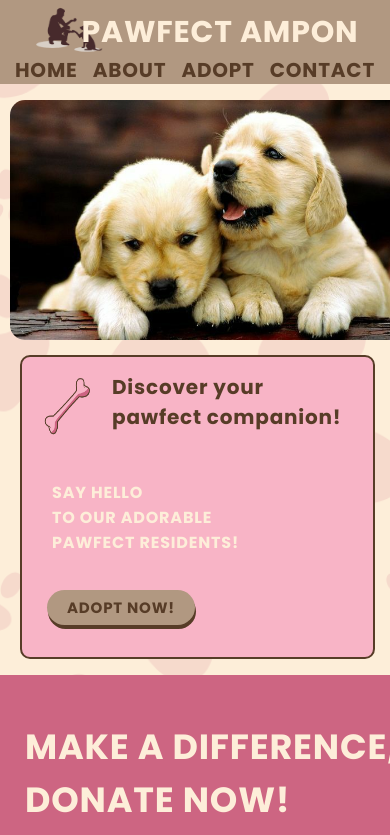
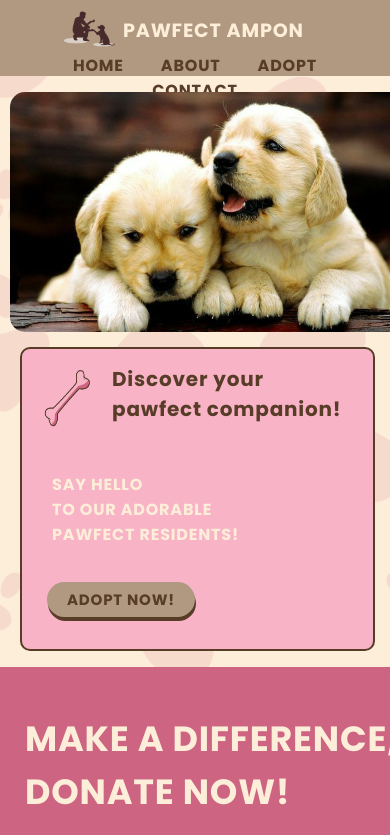
Before and after one commit to andiaslk/ngii, a plain HTML site: page index.html in a window 390 px wide. Shown: the top 835 px of the page. Drawn offline with Linux system fonts and the light colour scheme.

Commit message:
Update styles.css

```diff
--- a/styles.css
+++ b/styles.css
@@ -2036,8 +2036,8 @@ header {
   }
 }
 
-@media screen and (max-width: 430px) and (max-height: 932px){
-    header {
+@media (max-width: 480px){
+    /*header {
         img{
             width: 90px;
             height: 50px;
@@ -2075,6 +2075,38 @@ header {
 
         }
 
+    } */
+    header{
+        width: 100%;
+        height: 9vh;
+        a{
+           img{
+            width: 70px;
+            height: 40px;
+            top: -6px;
+            right: 1em;
+           }
+           h1{
+            font-size: 1.2em;
+            right: 1em;
+           }
+        }
+        nav{
+            a{
+                font-size: 1em;
+                padding: 0 1em;
+                padding-top: 0;
+                position: relative;
+                top: -30px;
+            }
+        }
+    }
+    main{
+        .main{
+            #pup{
+
+            }
+        }
     }
     .dropdown-content {
         margin-top: -40px;
```
